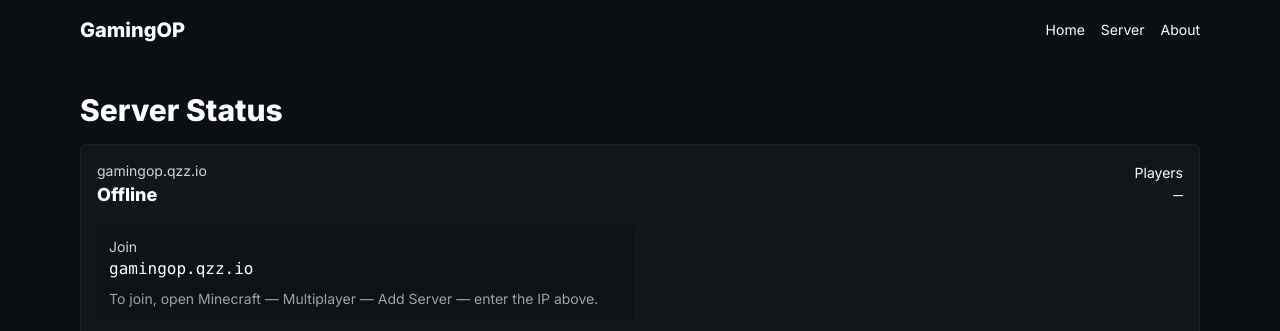
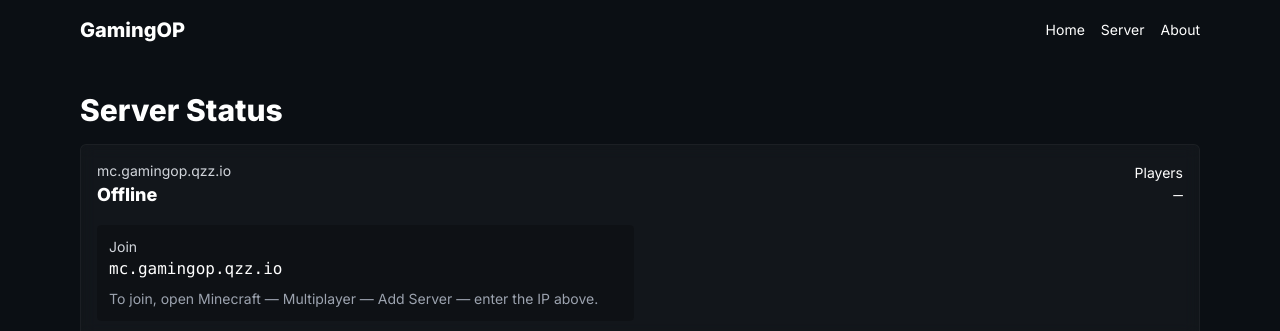
Before and after one commit to GamingOP69/Website, a Next.js app: page /server-status in a window 1280 px wide. Shown: the top 331 px of the page. Built offline with nearby package versions, Linux system fonts and the light colour scheme; no server answers.

Commit message:
Change server address in ServerStatus component

```diff
--- a/app/server-status/page.tsx
+++ b/app/server-status/page.tsx
@@ -5,7 +5,7 @@
   return (
     <main className="py-8">
       <h1 className="text-3xl font-bold mb-4">Server Status</h1>
-      <ServerStatus server="gamingop.qzz.io" showDetails />
+      <ServerStatus server="mc.gamingop.qzz.io" showDetails />
     </main>
   )
 }
```
